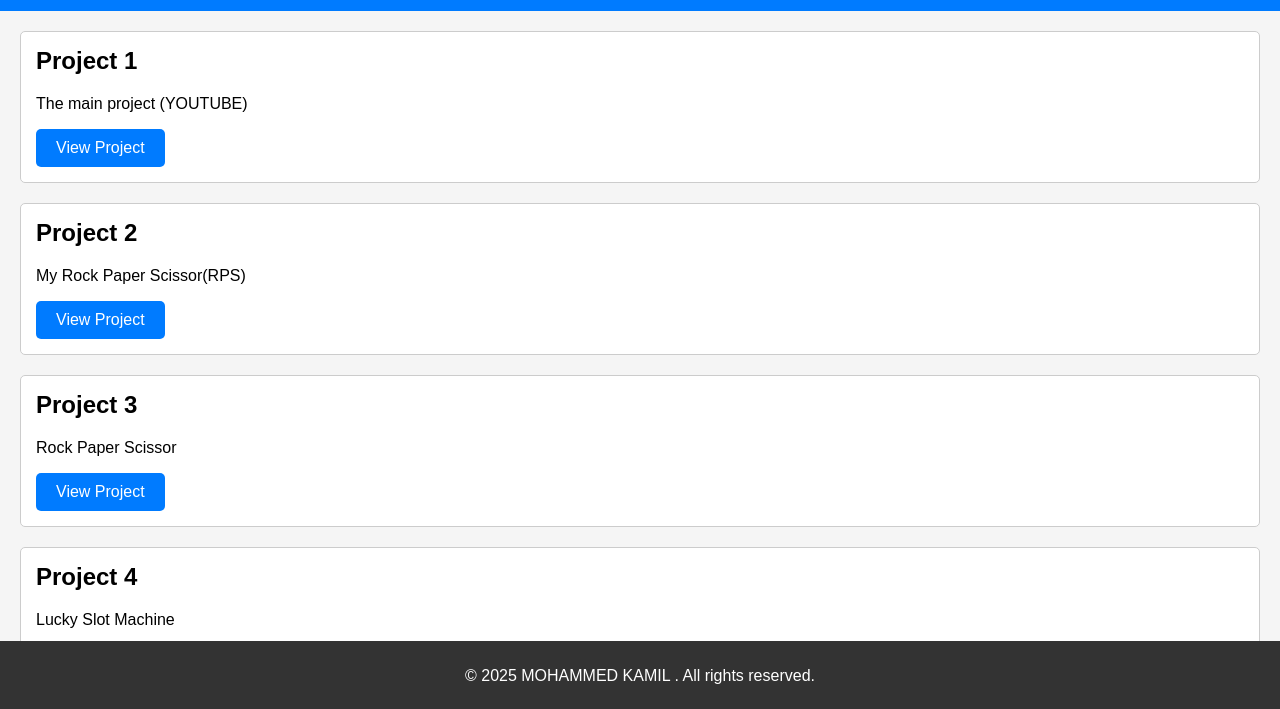
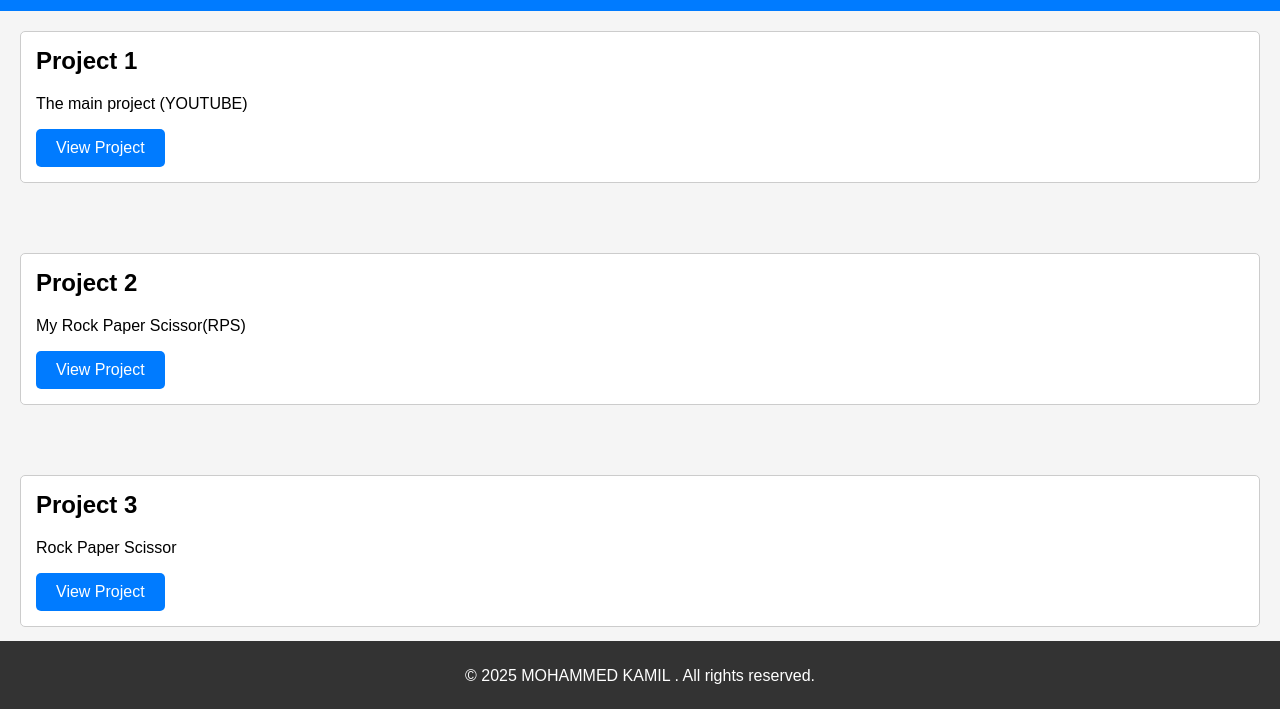
Before and after one commit to mohammedkamil-crypto/all, a plain HTML site: page index.html in a window 1280 px wide. Shown: the part 89-798 px from the top of the page. Drawn offline with Linux system fonts and the light colour scheme.

Commit message:
Update moh.css

```diff
--- a/moh.css
+++ b/moh.css
@@ -22,6 +22,7 @@ main {
   padding: 15px;
   border: 1px solid #ccc;
   border-radius: 5px;
+  margin-bottom: 70px;
 }
 
 .work h2 {
```
